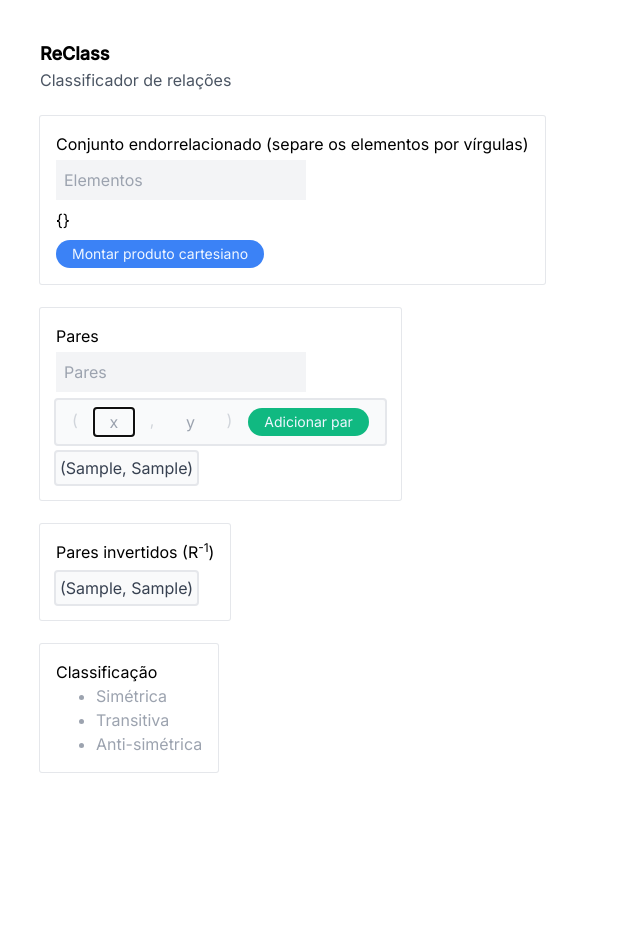
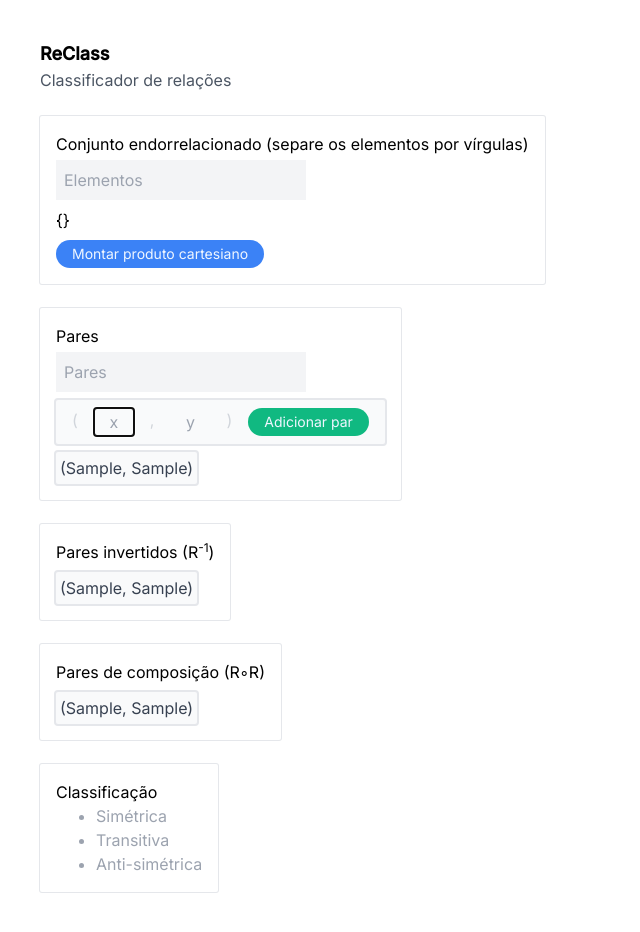
Before and after one commit to wolffbruno/reclass, a React (Create React App) app: page / in a window 1280 px wide. Both pictures are taken after typing "Sample", "Sample" into the empty fields and a click on the button "Adicionar par". Shown: the whole page, without its empty margins (0-640 px from the left). Before the commit the page ends 812 px from the top, so only its background shows below. Built offline with nearby package versions, Linux system fonts and the light colour scheme.

Commit message:
Composition pairs.

```diff
--- a/src/App.tsx
+++ b/src/App.tsx
@@ -57,6 +57,10 @@ class Relation {
     get isAntiSimetric(): boolean {
         return this.simetricPairs().every((pair: [OrderedPair | null, OrderedPair | null]) => pair[0]?.x === pair[1]?.x && pair[0]?.y === pair[1]?.y);
     }
+
+    get composition(): OrderedPair[] {
+      return this.transitivePairs().map(t => new OrderedPair(t[0]?.x, t[1]?.y));
+    }
 }
 
 function useForceUpdate(){
@@ -72,7 +76,7 @@ function App() {
     const [orderedPair, setOrderedPair] = useState(new OrderedPair());
     const xInput = useRef<HTMLInputElement>(null);
 
-    const addOrderedPair = (e: React.FormEvent<HTMLFormElement>) => {
+    function addOrderedPair(e: React.FormEvent<HTMLFormElement>) {
         e.preventDefault();
         if (orderedPair.x && orderedPair.y) {
             relation.pairs.push(orderedPair);
@@ -94,7 +98,7 @@ function App() {
         setOrderedPair(copy);
     }
 
-    const handleSetChange = (e: ChangeEvent<HTMLInputElement>) => {
+    function handleSetChange(e: ChangeEvent<HTMLInputElement>) {
         setInputValue(e.target.value);
         const array = (e.target.value || '').split(',').map(x => x.trim());
 
@@ -102,7 +106,7 @@ function App() {
         console.log(relation.endoRelation)
     }
 
-    const handlePairsChange = (e: ChangeEvent<HTMLInputElement>) => {
+    function handlePairsChange(e: ChangeEvent<HTMLInputElement>) {
         const regex = /\(.*?\)/gi;
         setInputPairsValue(e.target.value)
 
@@ -115,7 +119,7 @@ function App() {
         })
     }
 
-    const removePair = (i: number) => {
+    function removePair(i: number) {
         relation.pairs.splice(i, 1);
         forceUpdate();
     }
@@ -200,6 +204,20 @@ function App() {
                     </div>
                 </div>
                 <div className="ring-1 ring-gray-200 rounded-sm p-4">
+                    Pares de composição (R◦R)
+                    <div className="mt-2 flex gap-4 flex-wrap">
+                        {
+                            relation.composition.map((pair, i) => {
+                                return (
+                                    <div className="ordered-pair" key={i}>
+                                        ({pair.x}, {pair.y})
+                                    </div>
+                                )
+                            })
+                        }
+                    </div>
+                </div>
+                <div className="ring-1 ring-gray-200 rounded-sm p-4">
                     Classificação
                     {
                         relation && relation.pairs && relation.pairs.length > 0 && (
```
